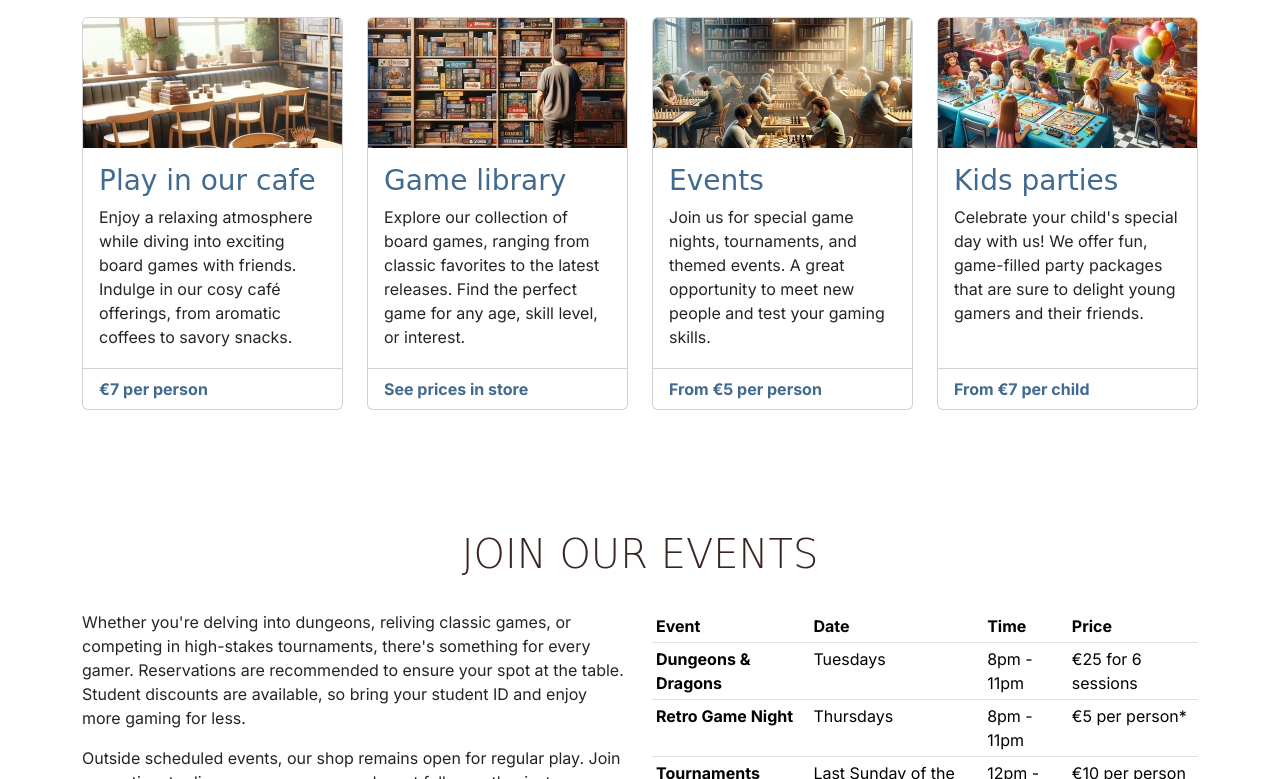
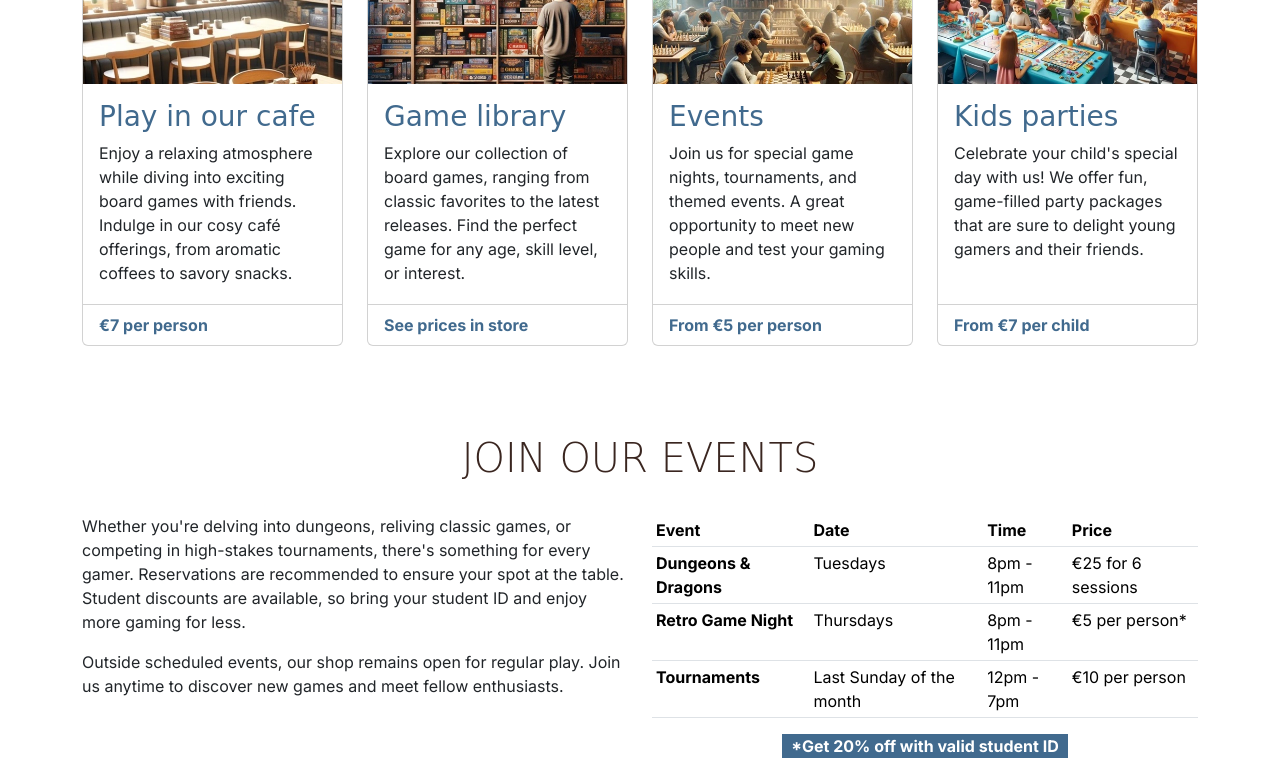
Before and after one commit to Dave-MK/boardwalk-games-project, a plain HTML site: page index.html in a window 1280 px wide. Shown: the part 740-1519 px from the top of the page. Drawn offline with nearby package versions, Linux system fonts and the light colour scheme; a web font is replaced by a local one.

Commit message:
Fix section issues and dead nav event link

```diff
--- a/assets/css/styles.css
+++ b/assets/css/styles.css
@@ -41,8 +41,6 @@ h2 {
 }
 
 .section {
-    margin-top: 2rem;
-    margin-bottom: 2rem;
     padding-top: 4rem;
 }
 
```
